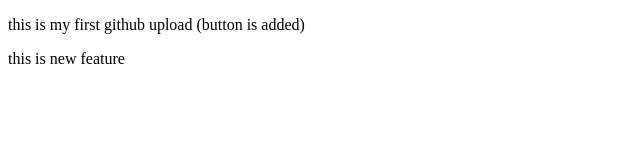
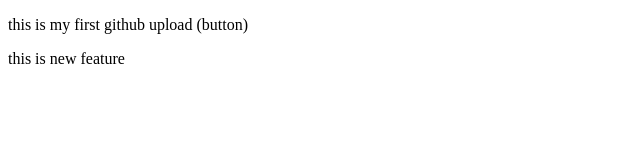
Before and after one commit to Tejas-netizen/try-git, a plain HTML site: page index.html in a window 1280 px wide. Shown: the full height of the page, 0-640 px from the left. Drawn offline with Linux system fonts and the light colour scheme.

Commit message:
feature added

```diff
--- a/index.html
+++ b/index.html
@@ -6,7 +6,7 @@
     <title>Document</title>
 </head>
 <body>
-    <p>this is my first github upload (button is added)</p>
+    <p>this is my first github upload (button)</p>
 
     <p>this is new feature</p>
 
```
